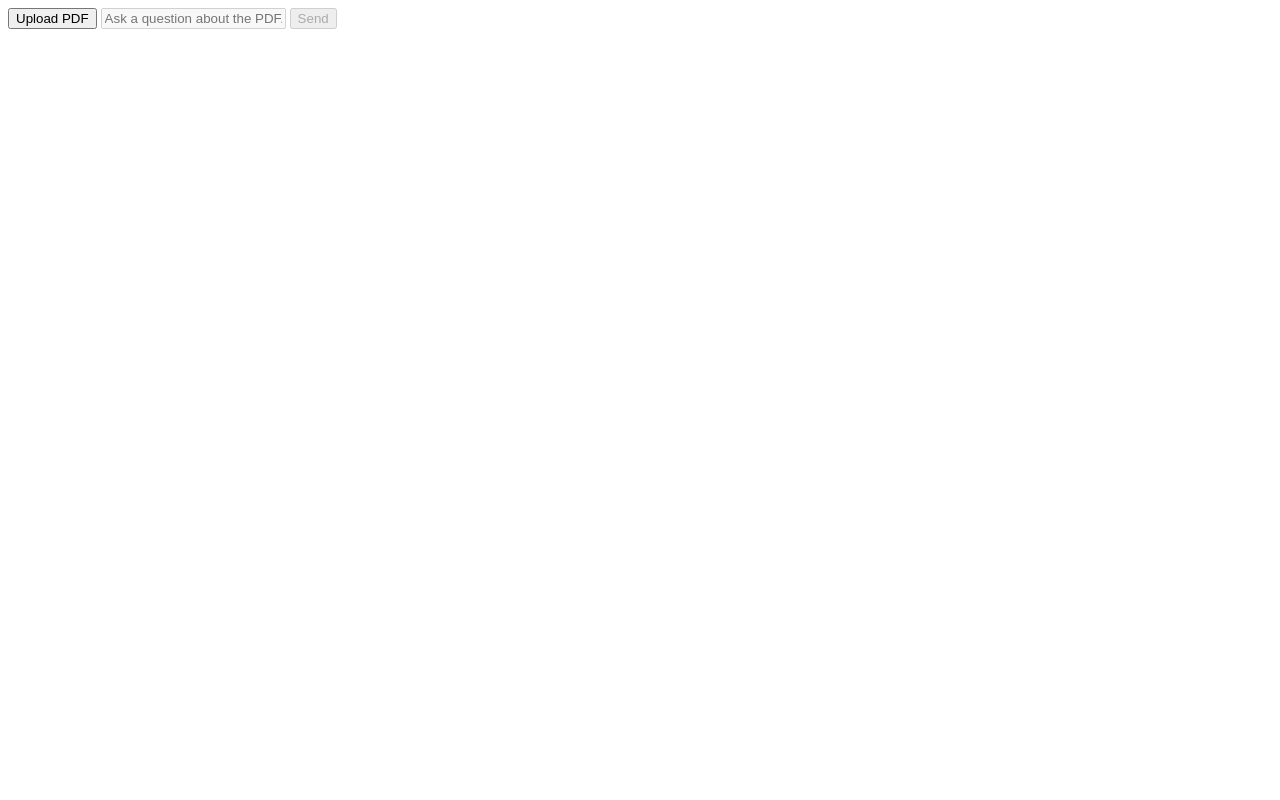
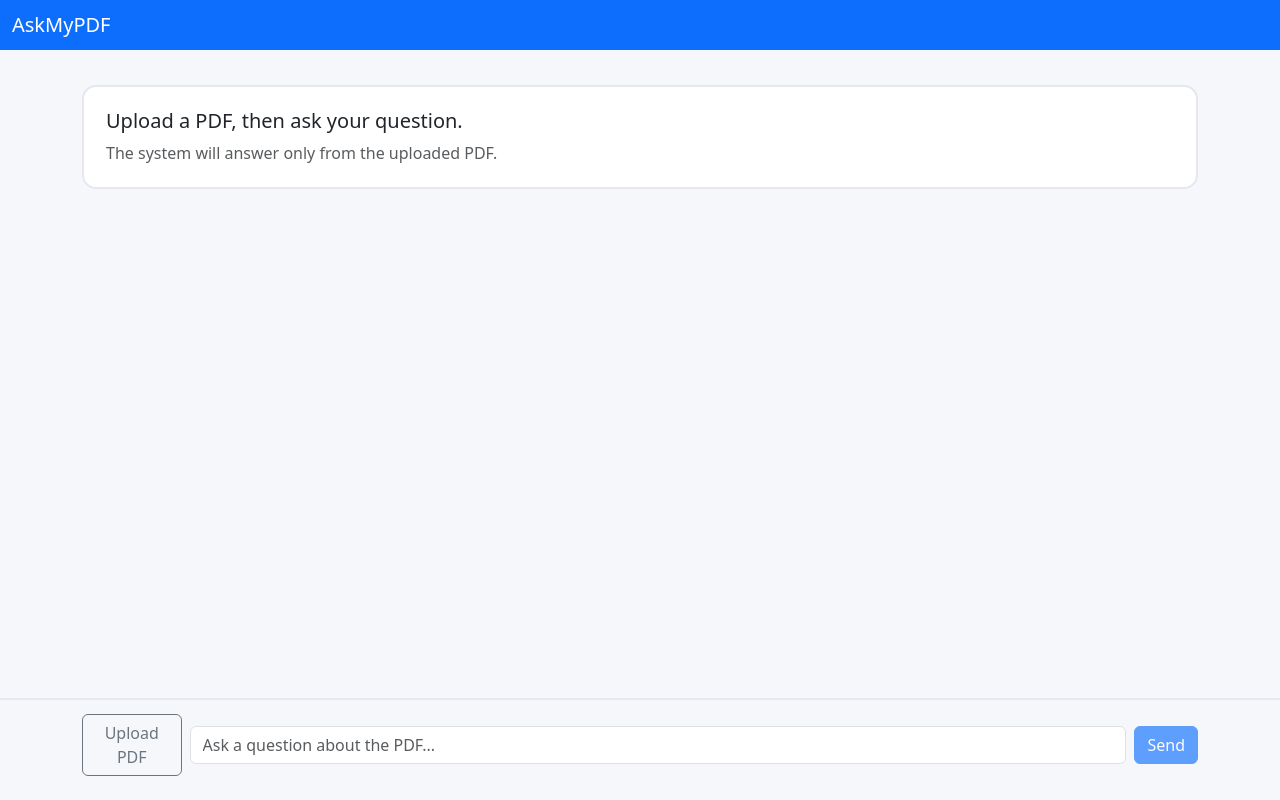
Before and after one commit to khaledelsayed2003/askmypdf, a Flask app: page / in a window 1280 px wide. Run offline with Flask 3, Linux system fonts and the light colour scheme.

Commit message:
fix: restore removed index.html content and re-add chat area above input bar

```diff
--- a/templates/index.html
+++ b/templates/index.html
@@ -1,3 +1,15 @@
+{% extends "base.html" %}
+{% block content %}
+
+<div class="chat-area" id="chatArea">
+  <div class="empty-state">
+    <h5 class="mb-2">Upload a PDF, then ask your question.</h5>
+    <div class="text-muted">
+      The system will answer only from the uploaded PDF.
+    </div>
+  </div>
+</div>
+
 <!-- Bottom Input Bar -->
 <div class="input-bar">
   <div class="container">
@@ -13,7 +25,6 @@
         class="form-control"
         id="questionInput"
         placeholder="Ask a question about the PDF..."
-        disabled
       />
 
       <button class="btn btn-primary" id="sendBtn" disabled>
@@ -24,3 +35,5 @@
     <div class="small text-muted mt-2" id="statusLine"></div>
   </div>
 </div>
+
+{% endblock %}
```
